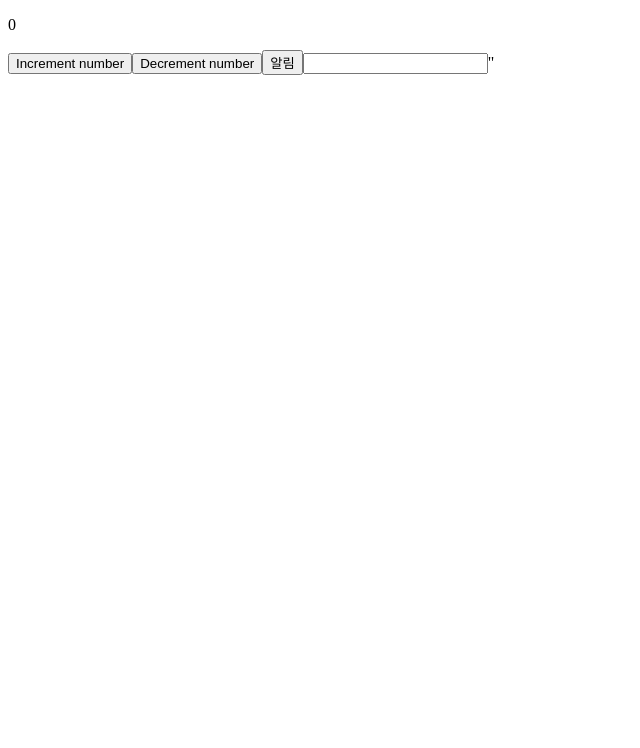
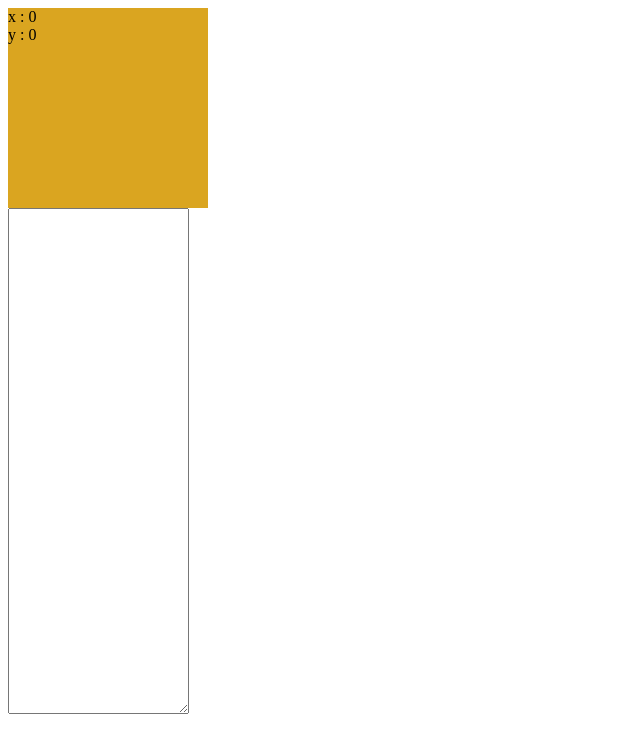
Before and after one commit to bani92/vue_practice, a Vue app: page / in a window 1280 px wide. Shown: the top 748 px of the page, without its empty margins (0-640 px from the left). Built offline with nearby package versions, Linux system fonts and the light colour scheme.

Commit message:
[20251120] 마우스포인트 찍기

```diff
--- a/src/App.vue
+++ b/src/App.vue
@@ -1,41 +1,43 @@
 <template>
-  <div>
-    <p>{{ num }}</p>
-    <!-- 보간법일때는 {{ increment() }} -->
-    <!-- v-on 디렉토리일때는 @click= increment -->
-    <button @click="increment">Increment number</button>
-    <button v-on:click="decrement">Decrement number</button>
-    <button @click.once="createAlert">알림</button>
-
-    <input type="text" @keydown.s="getKey"></input>"
-    <span>{{  kValue }}</span>
+  <div
+    id="display"
+    v-on:mousemove="mousePos"
+    v-on:click.right.prevent="mouseClick"
+  >
+    x : {{ x }} <br />
+    y : {{ y }}
   </div>
+  <textarea>{{ msg }}</textarea>
 </template>
 
 <script>
 export default {
   data() {
     return {
-      num: 0,
-      click_yes: true,
-      kValue: "",
+      x: 0,
+      y: 0,
+      msg: "",
     };
   },
   methods: {
-    getKey(e) {
-      this.kValue = e.key;
+    mousePos(e) {
+      this.x = e.offsetX;
+      this.y = e.offsetY;
     },
-    increment() {
-      this.num++;
-    },
-    decrement() {
-      this.num--;
-    },
-    createAlert() {
-      alert("경고창이 떴습니다.");
+    mouseClick(e) {
+      this.msg += this.x + "," + this.y + " \n";
     },
   },
 };
 </script>
 
-<style lang="scss" scoped></style>
+<style>
+#display {
+  width: 200px;
+  height: 200px;
+  background-color: goldenrod;
+}
+textarea {
+  height: 500px;
+}
+</style>
```
